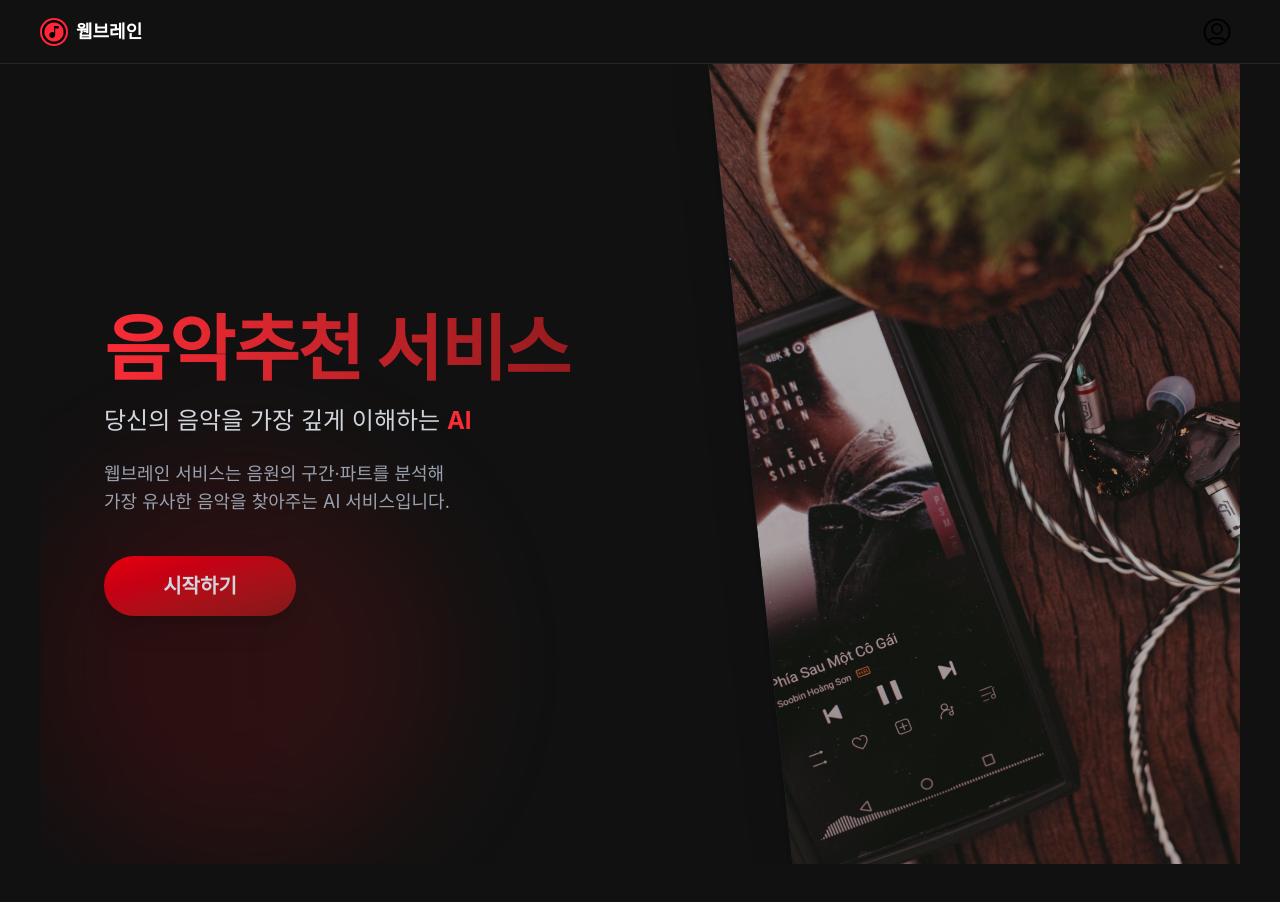
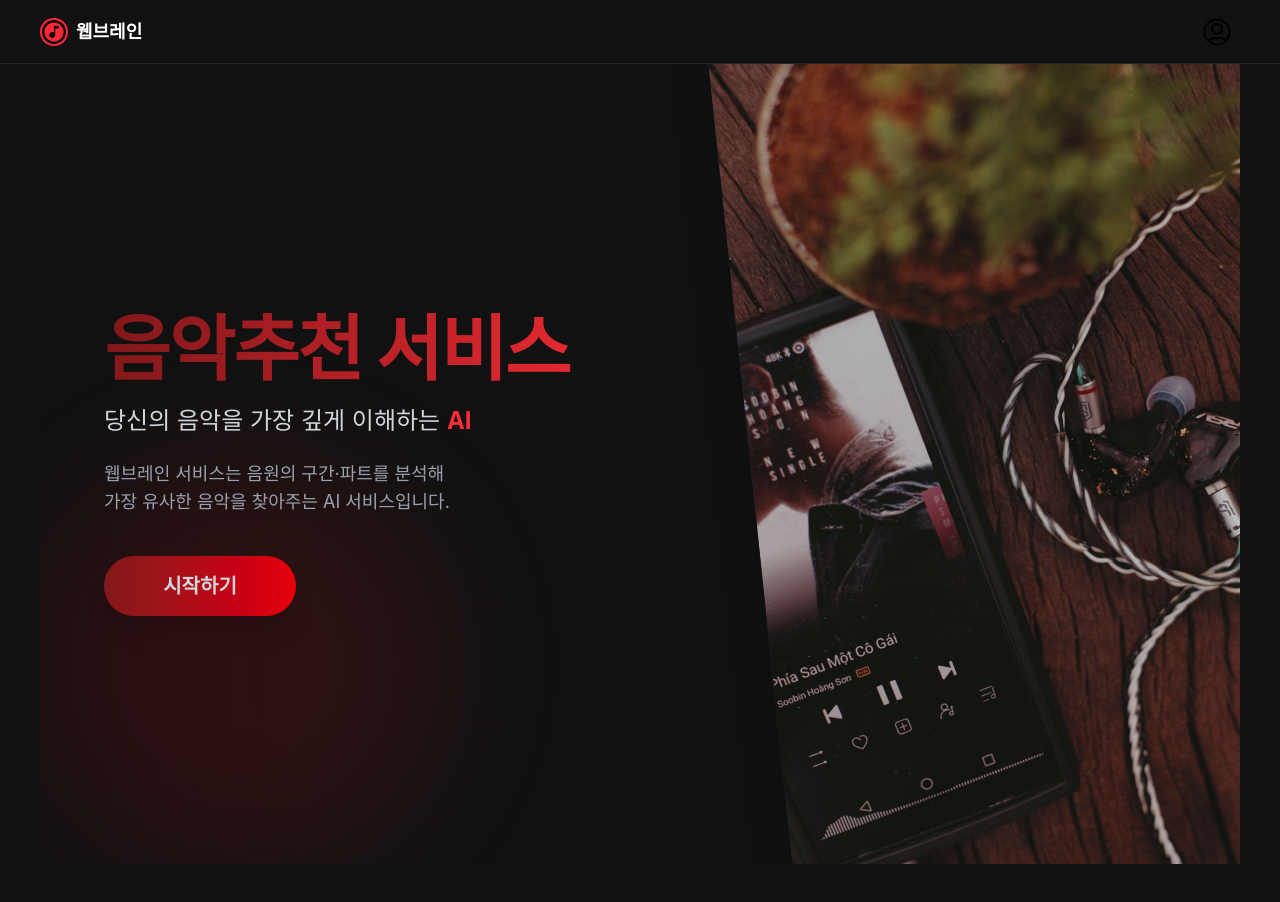
Before and after one commit to CHOEJAE/Track-music, a React (Vite) app: page / in a window 1280 px wide. Built offline with nearby package versions, Linux system fonts and the light colour scheme.

Commit message:
유병호 (권한 확인용)

```diff
--- a/src/pages/RootPage.jsx
+++ b/src/pages/RootPage.jsx
@@ -7,7 +7,7 @@ function RootPage() {
       {/*배경 그라데이션 원 (데코레이션 요소)왼쪽 하단 */}
       <div
         className="absolute bottom-0 left-0 w-64 h-64 md:w-[400px] md:h-[400px]
-                   bg-gradient-to-l from-red-900/60 to-red-700/40 rounded-full
+                   bg-linear-to-l from-red-900/60 to-red-700/40 rounded-full
                    filter blur-3xl opacity-40"
       ></div>
 
@@ -16,7 +16,7 @@ function RootPage() {
         <h1
           className="
             text-6xl sm:text-7xl font-extrabold tracking-tight mb-4
-            bg-gradient-to-r from-red-500 to-red-900
+            bg-linear-to-l from-red-500 to-red-900
             bg-clip-text text-transparent
         "
         >
@@ -41,7 +41,7 @@ function RootPage() {
               w-48 text-center px-8 py-4
               text-gray-300 text-xl font-semibold
               rounded-full shadow-xl
-              bg-gradient-to-br from-red-600 to-red-900
+              bg-linear-to-l from-red-600 to-red-900
               hover:from-red-700 hover:to-red-950
               transition duration-300
           "
```
